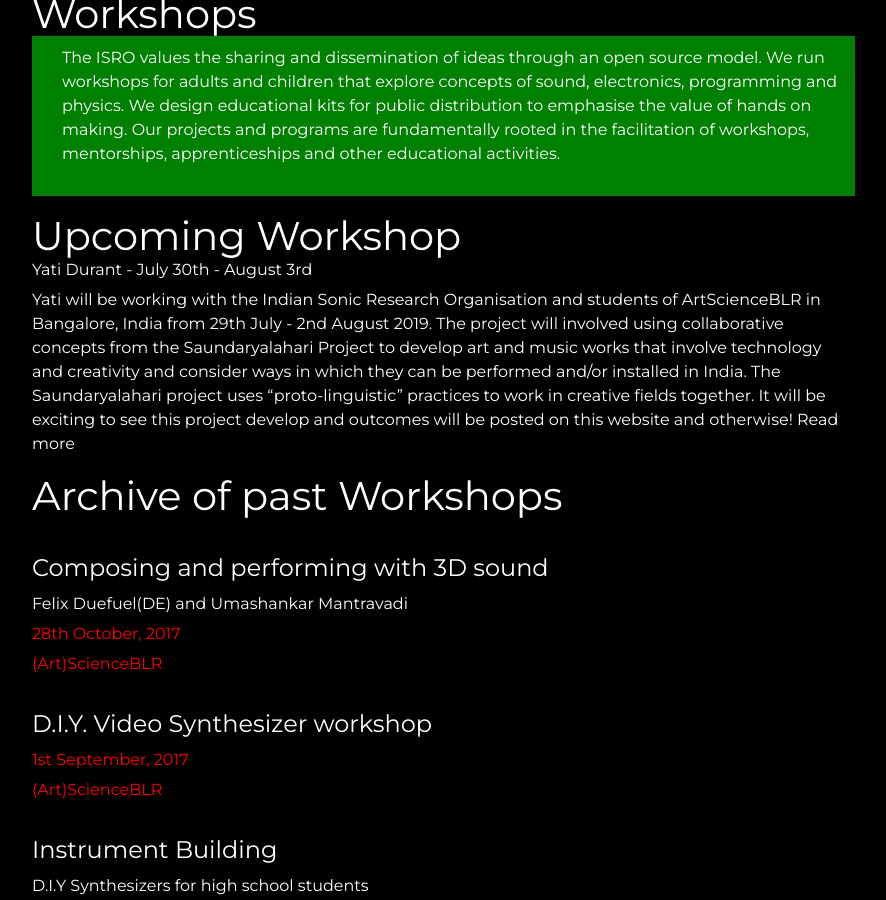
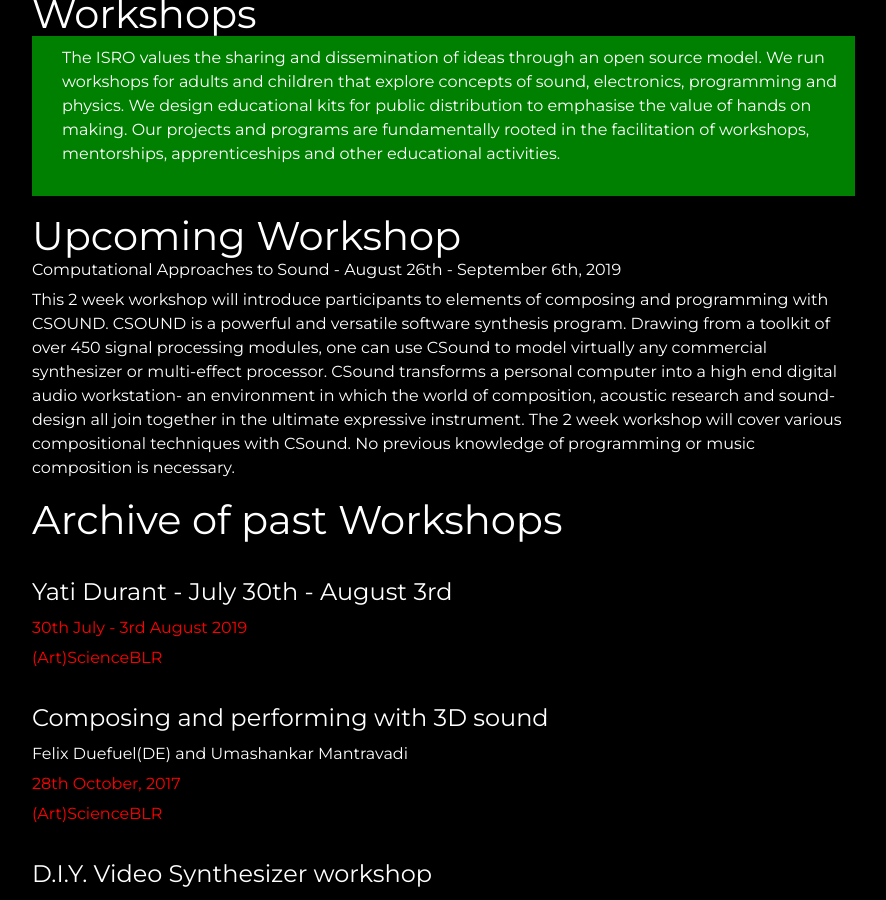
Before and after one commit to ya5ha5/theisro.github.io, a Jekyll site: the page built from workshop.md, in a window 1280 px wide and 900 px high, scrolled down 587 px. Shown: the whole window, without its empty margins (303-1189 px from the left). Built offline with Jekyll 4.4.1, drawn with Linux system fonts in a browser that asks for light colours; nearby versions of some CDN libraries.

Commit message:
Update 26-AUG-19 - New workshop and homepage image

```diff
--- a/index.html
+++ b/index.html
@@ -4,7 +4,7 @@
 
 <section class="container-fluid">
     <div class="row">
-        <div class="col-md-12 hero" style="background: url('/assets/img/yati-durant-conducting.png') no-repeat; height: 666px;">
+        <div class="col-md-12 hero" style="background: url('/assets/img/csound-workshop.png') no-repeat; height: 666px;">
             <div class="hero-action">
                 <a class="btn btn-isro" href="/workshop.html">Workshops</a>
                 <a class="btn btn-isro" href="/about.html">About</a>
--- a/workshop.md
+++ b/workshop.md
@@ -12,11 +12,20 @@
 
 # Upcoming Workshop
 
-Yati Durant - July 30th - August 3rd
+Computational Approaches to Sound - August 26th - September 6th, 2019
 
-Yati will be working with the [Indian Sonic Research Organisation](https://www.theisro.org/) and students of [ArtScienceBLR](https://artscienceblr.org) in Bangalore, India from 29th July - 2nd August 2019. The project will involved using collaborative concepts from the [Saundaryalahari Project](http://www.saundaryalahari.eca.ed.ac.uk) to develop art and music works that involve technology and creativity and consider ways in which they can be performed and/or installed in India. The Saundaryalahari project uses “proto-linguistic” practices to work in creative fields together. It will be exciting to see this project develop and outcomes will be posted on this website and otherwise! [Read more]({% post_url 2019-07-15-yati-durant-workshop-performances %})
+This 2 week workshop will introduce participants to elements of composing and programming with CSOUND. CSOUND is a powerful and versatile software synthesis program. Drawing from a toolkit of over 450 signal processing modules, one can use CSound to model virtually any commercial synthesizer or multi-effect processor. CSound transforms a personal computer into a high end digital audio workstation- an environment in which the world of composition, acoustic research and sound-design all join together in the ultimate expressive instrument. The 2 week workshop will cover various compositional techniques with CSound. No previous knowledge of programming or music composition is necessary.
 
 # Archive of past Workshops
+
+{:.title}
+[Yati Durant - July 30th - August 3rd]({% post_url 2019-07-15-yati-durant-workshop-performances %})
+
+{:.when}
+30th July - 3rd August 2019
+
+{:.where}
+(Art)ScienceBLR
 
 {:.title}
 [Composing and performing with 3D sound](/3dsoundworkshop.html)
```
Also changed, not shown: assets/img/csound-workshop.png (added).
